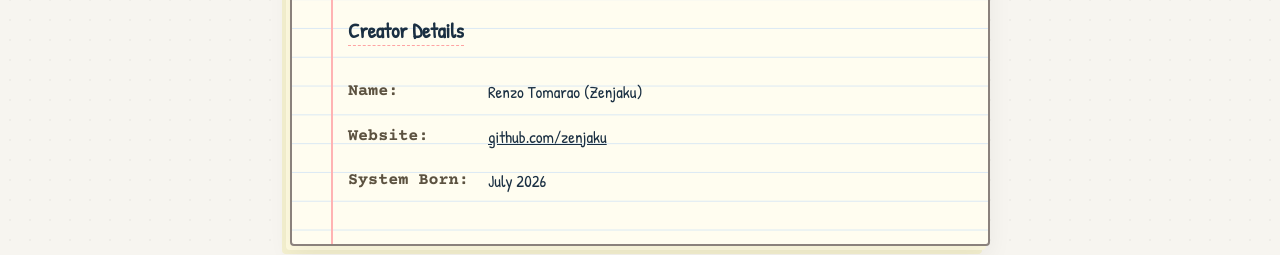
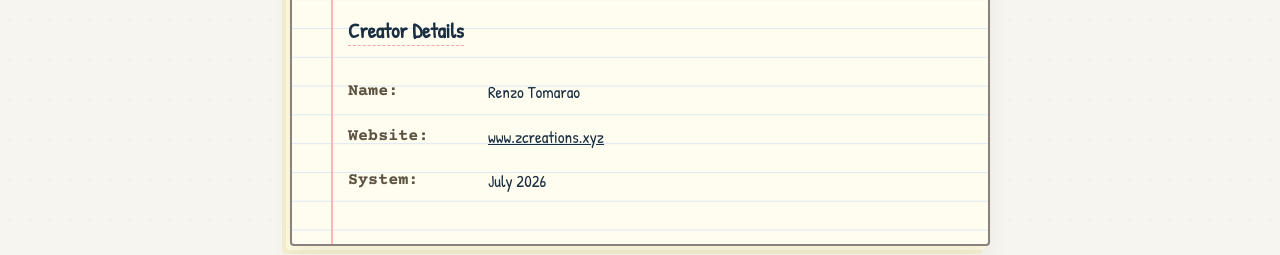
Before and after one commit to zenjaku/react-todo-list, a React (Vite) app in the folder client/: page /about in a window 1280 px wide. Shown: the part 410-665 px from the top of the page. Built offline with nearby package versions, Linux system fonts and the light colour scheme.

Commit message:
feat: update creator details on AboutPage to reflect accurate information

```diff
--- a/client/src/pages/AboutPage.tsx
+++ b/client/src/pages/AboutPage.tsx
@@ -17,18 +17,18 @@ export function AboutPage() {
         <tbody>
           <tr>
             <td>Name:</td>
-            <td>Renzo Tomarao (Zenjaku)</td>
+            <td>Renzo Tomarao</td>
           </tr>
           <tr>
             <td>Website:</td>
             <td>
-              <a href="https://github.com/zenjaku" target="_blank" rel="noopener noreferrer" style={{ textDecoration: "underline" }}>
-                github.com/zenjaku
+              <a href="https://www.zcreations.xyz" target="_blank" rel="noopener noreferrer" style={{ textDecoration: "underline" }}>
+                www.zcreations.xyz
               </a>
             </td>
           </tr>
           <tr>
-            <td>System Born:</td>
+            <td>System:</td>
             <td>July 2026</td>
           </tr>
         </tbody>
```
